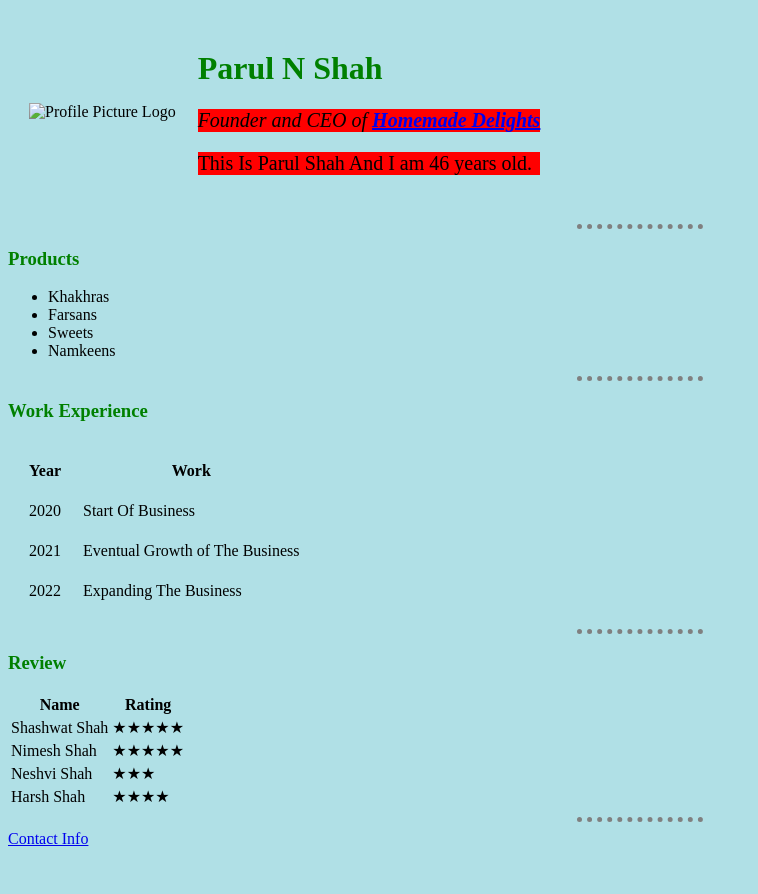
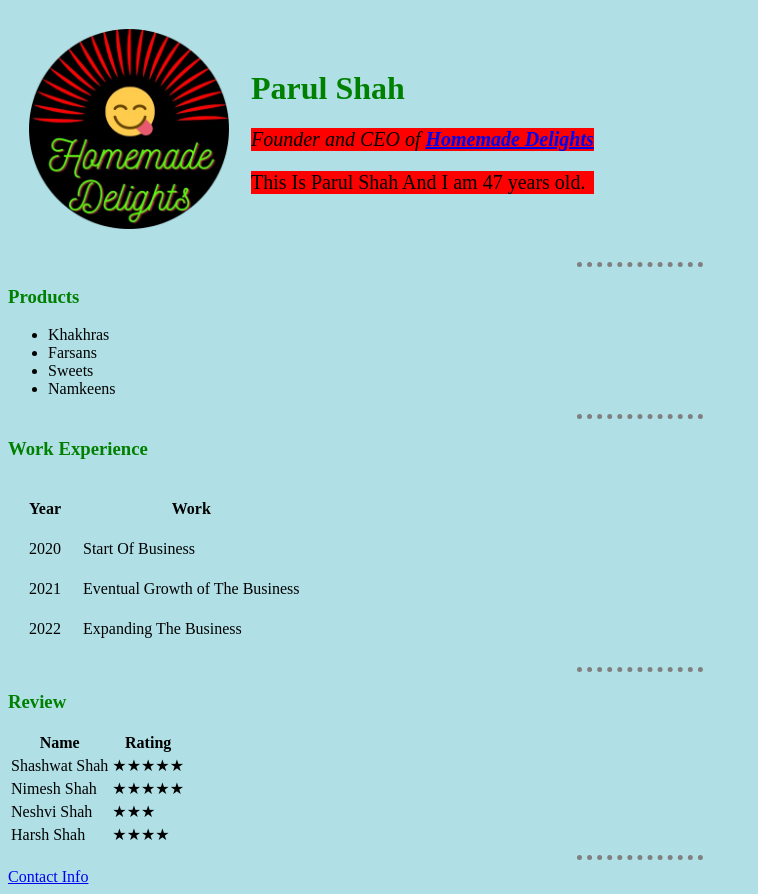
Before and after one commit to Shashwatshah02/Homemade-Delights, a plain HTML site: page index.html in a window 1280 px wide. Shown: the whole page, without its empty margins (0-758 px from the left). Before the commit the page ends 856 px from the top, so only its background shows below. Drawn offline with Linux system fonts and the light colour scheme; files that its build step writes are made by us from their sources.

Commit message:
Update index.html

```diff
--- a/index.html
+++ b/index.html
@@ -3,15 +3,15 @@
   <head>
     <meta charset="utf-8">
     <title>Homemade Delights ❣</title>
-    <link rel="stylesheet" href="css/styles.css">
+    <link rel="stylesheet" href="styles.css">
   </head>
   <body>
     <table cellspacing=20>
       <tr>
-        <td>  <img class="logo" src ="images/final.png" width=200 height=200 alt="Profile Picture Logo"></td>
-        <td><h1>Parul N Shah</h1>
+        <td>  <img class="logo" src ="final.png" width=200 height=200 alt="Profile Picture Logo"></td>
+        <td><h1>Parul Shah</h1>
         <p><em>Founder and CEO of <strong><a href="file:///C:/Users/Rashmi/Downloads/[FreeCourseSite.com]%20Udemy%20-%20The%20Complete%202020%20Web%20Development%20Bootcamp/Shashwat%20Web%20Developement/HTML%20-%20Web%20Developement/index.html">Homemade Delights</a></strong></em></p>
-        <p>This Is Parul Shah And I am 46 years old.</p></td>
+        <p>This Is Parul Shah And I am 47 years old.</p></td>
       </tr>
     </table>
 
```
